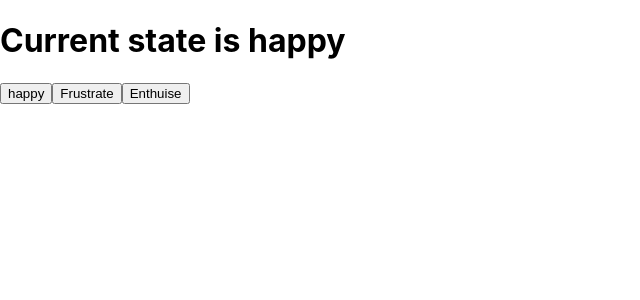
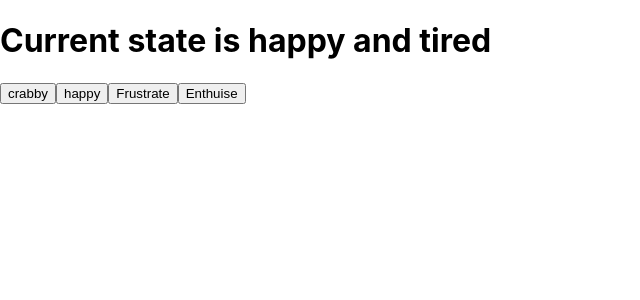
Before and after one commit to poorna99122/LinkedInLearnings_ReactEssentials, a React (Create React App) app: page / in a window 1280 px wide. Shown: the top 300 px of the page, without its empty margins (0-640 px from the left). Built offline with nearby package versions, Linux system fonts and the light colour scheme.

Commit message:
Working with useEffect

```diff
--- a/src/App.js
+++ b/src/App.js
@@ -1,7 +1,7 @@
 import logo from "./logo.svg";
 import "./App.css";
 import Restaurant from "./Restaurant.jpg";
-import React,{ useState } from "react";
+import React,{ useState, useEffect } from "react";
 
 // function Header(props) {
 //   console.log(props);
@@ -72,11 +72,23 @@
 
 function App() {
   const [emotion ,setEmotion] = useState("happy");
-  console.log(emotion)
+  const [secondary ,setSecondary] = useState("tired");
+
+  useEffect(()=>{
+    console.log(`It's ${emotion} around here!`);
+  }, [emotion] )
+
+  useEffect(()=>{
+    console.log(`It's ${secondary} around here!`);
+  }, )
+
+
 
     return(
       <>
-      <h1>Current state is  {emotion} </h1>
+      <h1>Current state is  {emotion} and {secondary} </h1>
+      <button onClick={()=> setSecondary("crabby")}>crabby</button>
+
       <button onClick={()=> setEmotion("happy")}>happy</button>
       <button onClick={()=> setEmotion("frustrated")}>Frustrate</button>
       <button onClick={()=> setEmotion("enthusiastic")}>Enthuise</button>
```
